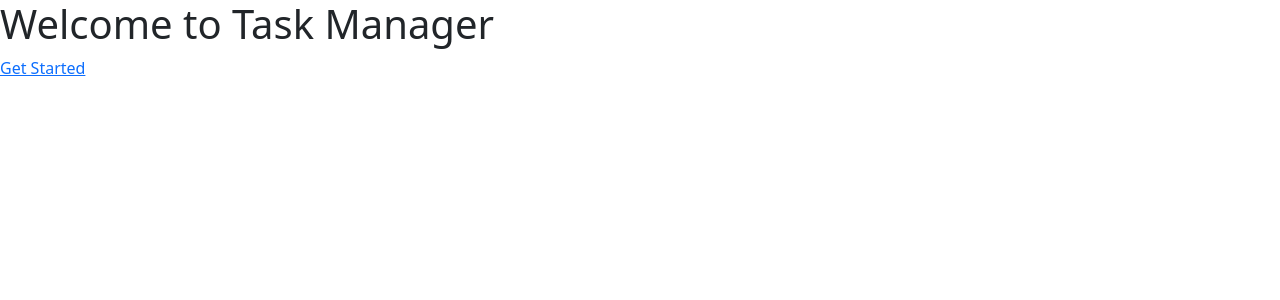
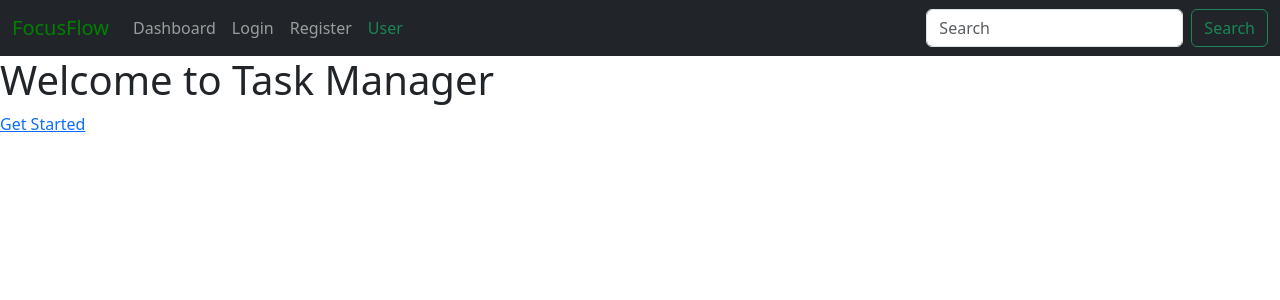
Before and after one commit to OmarAyman85/FocusFlow2, a React (Create React App) app in the folder client/: page / in a window 1280 px wide. Shown: the top 300 px of the page. Built offline with nearby package versions, Linux system fonts and the light colour scheme.

Commit message:
Navbar and RootLayout

```diff
--- a/client/src/App.jsx
+++ b/client/src/App.jsx
@@ -1,21 +1,30 @@
 import React from "react";
-import { BrowserRouter as Router, Route, Routes } from "react-router-dom";
+import {
+  createRoutesFromElements,
+  createBrowserRouter,
+  Route,
+  RouterProvider,
+} from "react-router-dom";
 import HomeScreen from "./screens/HomeScreen";
 import LoginScreen from "./screens/LoginScreen";
 import RegisterScreen from "./screens/RegisterScreen";
 import TaskScreen from "./screens/TaskScreen";
+import ErrorScreen from "./screens/ErrorScreen";
+import RootLayout from "./layouts/RootLayout";
+
+const router = createBrowserRouter(
+  createRoutesFromElements(
+    <Route path="/" element={<RootLayout />}>
+      <Route index element={<HomeScreen />} />
+      <Route path="/login" element={<LoginScreen />} />
+      <Route path="/register" element={<RegisterScreen />} />
+      <Route path="/tasks" element={<TaskScreen />} />
+    </Route>
+  )
+);
 
 function App() {
-  return (
-    <Router>
-      <Routes>
-        <Route path="/" element={<HomeScreen />} />
-        <Route path="/login" element={<LoginScreen />} />
-        <Route path="/register" element={<RegisterScreen />} />
-        <Route path="/tasks" element={<TaskScreen />} />
-      </Routes>
-    </Router>
-  );
+  return <RouterProvider router={router} />;
 }
 
 export default App;
--- /dev/null
+++ b/client/src/components/Navbar.jsx
@@ -0,0 +1,93 @@
+import React from "react";
+import { NavLink } from "react-router-dom";
+
+const NavBar = () => {
+  return (
+    <nav className="navbar navbar-expand-lg bg-dark navbar-dark">
+      <div className="container-fluid">
+        <NavLink className="navbar-brand" to="/" style={{ color: "green" }}>
+          FocusFlow
+        </NavLink>
+        <button
+          className="navbar-toggler"
+          type="button"
+          data-bs-toggle="collapse"
+          data-bs-target="#navbarSupportedContent"
+          aria-controls="navbarSupportedContent"
+          aria-expanded="false"
+          aria-label="Toggle navigation"
+        >
+          <span className="navbar-toggler-icon"></span>
+        </button>
+        <div className="collapse navbar-collapse" id="navbarSupportedContent">
+          <ul className="navbar-nav me-auto mb-2 mb-lg-0">
+            <li className="nav-item">
+              <NavLink
+                className={({ isActive }) =>
+                  `nav-link ${isActive ? "text-success" : ""}`
+                }
+                aria-current="page"
+                to="/tasks"
+              >
+                Dashboard
+              </NavLink>
+            </li>
+            {/* <li className="nav-item">
+              <NavLink
+                className={({ isActive }) =>
+                  `nav-link ${isActive ? "text-success" : ""}`
+                }
+                to="/Task/:id"
+              >
+                Task Details
+              </NavLink>
+            </li> */}
+            <li className="nav-item">
+              <NavLink
+                className={({ isActive }) =>
+                  `nav-link ${isActive ? "text-success" : ""}`
+                }
+                to="/Login"
+              >
+                Login
+              </NavLink>
+            </li>
+            <li className="nav-item">
+              <NavLink
+                className={({ isActive }) =>
+                  `nav-link ${isActive ? "text-success" : ""}`
+                }
+                to="/Register"
+              >
+                Register
+              </NavLink>
+            </li>
+            <li className="nav-item">
+              <NavLink
+                className={({ isActive }) =>
+                  `nav-link disabled ${isActive ? "text-success" : ""}`
+                }
+                aria-disabled="true"
+              >
+                User
+              </NavLink>
+            </li>
+          </ul>
+          <form className="d-flex" role="search">
+            <input
+              className="form-control me-2"
+              type="search"
+              placeholder="Search"
+              aria-label="Search"
+            ></input>
+            <button className="btn btn-outline-success" type="submit">
+              Search
+            </button>
+          </form>
+        </div>
+      </div>
+    </nav>
+  );
+};
+
+export default NavBar;
--- /dev/null
+++ b/client/src/layouts/RootLayout.jsx
@@ -0,0 +1,13 @@
+import NavBar from "../components/Navbar";
+import { Outlet } from "react-router-dom";
+
+function RootLayout() {
+  return (
+    <>
+      <NavBar />
+      <Outlet />
+    </>
+  );
+}
+
+export default RootLayout;
```
Also changed, not shown: 1 other file (tests, documents, lock files or other folders).
